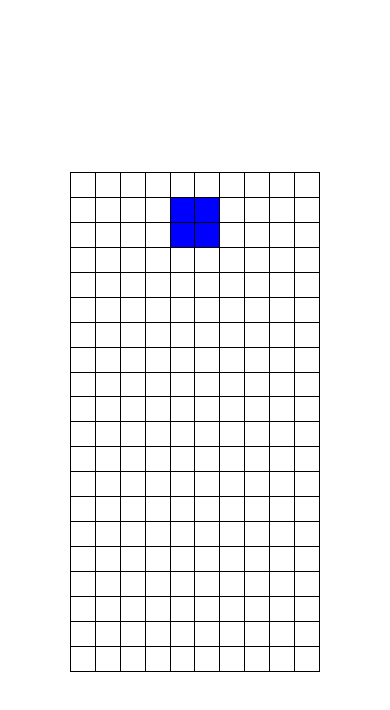
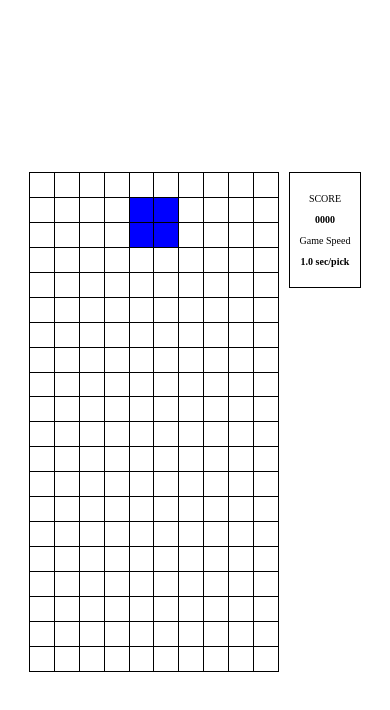
Before and after one commit to seungyeop-lee/tetris, a plain HTML site: page tetris/tetris.html in a window 390 px wide. Both pictures are taken after a click on the button "Click to Play.". Drawn offline with Linux system fonts and the light colour scheme.

Commit message:
게임 정보 창 추가 및 스코어 표시 부분 추가
모바일로 접속 한 경우 게임 정보 창이 표시되지 않게 함

```diff
--- a/tetris/tetris.css
+++ b/tetris/tetris.css
@@ -18,8 +18,19 @@ section {
   text-align: center;
 }
 
-#game-screen {
+#outer-game-screen {
   z-index: 1;
+}
+
+#inner-game-screen {
+  display: flex;
+  justify-content: center;
+  align-items: flex-start;
+  height: 500px;
+}
+
+#tetris-display, #game-info {
+  display: inline-block;
 }
 
 #tetris-panel {
@@ -33,7 +44,24 @@ section {
   border: 1px solid black;
 }
 
-#game-screen button {
+#game-info {
+  margin-left: 10px;
+  padding-top: 10px;
+  padding-bottom: 10px;
+  border: 1px solid black;
+  width: 70px;
+}
+
+#game-info p {
+  font-size: 10px;
+  text-align: center;
+}
+
+#game-info p.info-value {
+  font-weight: bolder;
+}
+
+#outer-game-screen button {
   border: 1px dashed gray;
   background-color: rgba(30, 30, 30, 0.1);
 }
--- a/tetris/tetris.html
+++ b/tetris/tetris.html
@@ -20,16 +20,25 @@ space: hard drop
       </pre>
     </div>
   </section>
-  <section id="game-screen" style="display: none;">
+  <section id="outer-game-screen" style="display: none;">
     <button id="leftMove" onclick="cGameInfo.cPiece.moveLeft();"></button>
     <button id="rotate" onclick="cGameInfo.cPiece.rotate();"></button>
-    <div id="tetris-display"></div>
+    <section id="inner-game-screen">
+      <div id="tetris-display"></div>
+      <div id="game-info" style="display: none;">
+        <p class="info-label">SCORE</p>
+        <p class="info-value" id="game-info-score">0000</p>
+        <p class="info-label">Game Speed</p>
+        <p class="info-value" id="game-speed">1.0 sec/pick</p>
+      </div>
+    </section>
     <button id="rightMove" onclick="cGameInfo.cPiece.moveRight();"></button>
     <button id="hardDrop" onclick="cGameInfo.cPiece.moveEndDown();"></button>
   </section>
   <section id="game-over-screen" style="display: none;">
     <div id="game-over-div">
       <p>GameOver!!!</p>
+      <p id="game-over-score">SCORE: 0000</p>
       <p><button onclick="restartGame();">Restart</button></p>
       <p><button onclick="goStartUp();">Start-up Screen</button></p>
     </div>
--- a/tetris/tetris.js
+++ b/tetris/tetris.js
@@ -99,12 +99,17 @@ function startPlay() {
 
 function initScreen() {
   document.getElementById('start-screen').style.display = "none";
-  document.getElementById('game-screen').style.display = "flex";
+  document.getElementById('outer-game-screen').style.display = "flex";
   document.getElementById('game-over-screen').style.display = "none";
+  if(cGameInfo.mobile) {
+    document.getElementById('game-info').style.display = "none";
+  } else {
+    document.getElementById('game-info').style.display = "inline-block";
+  }
 }
 
 function setControleButton() {
-  var buttons = document.getElementById('game-screen').getElementsByTagName('button');
+  var buttons = document.getElementById('outer-game-screen').getElementsByTagName('button');
   if(cGameInfo.mobile && cGameInfo.started && !cGameInfo.gameOver) {
     Array.from(buttons).forEach(function(button) {
       button.style.display = "inline-block";
@@ -143,6 +148,6 @@ function restartGame() {
 
 function goStartUp() {
   document.getElementById('start-screen').style.display = "flex";
-  document.getElementById('game-screen').style.display = "none";
+  document.getElementById('outer-game-screen').style.display = "none";
   document.getElementById('game-over-screen').style.display = "none";
 }
```
